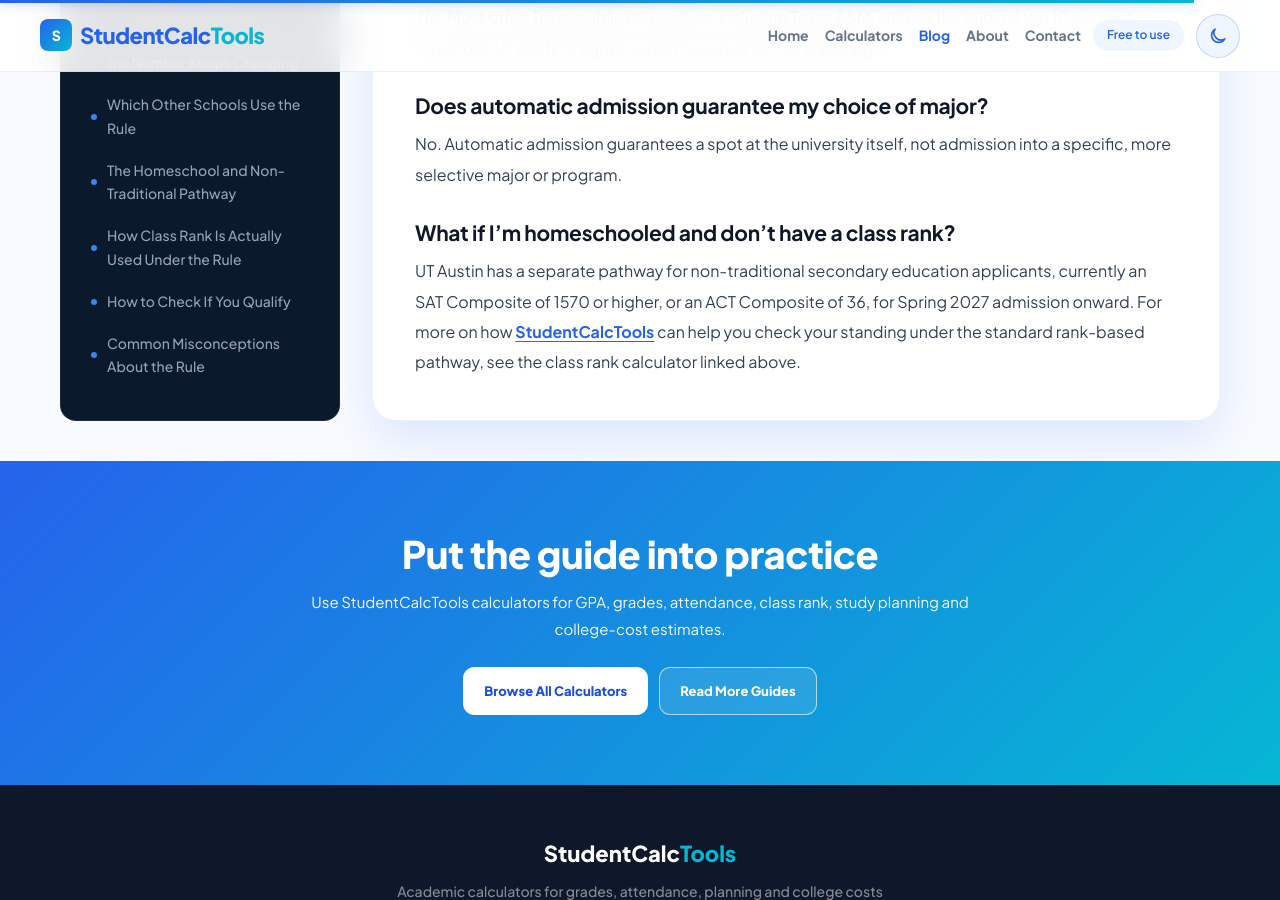
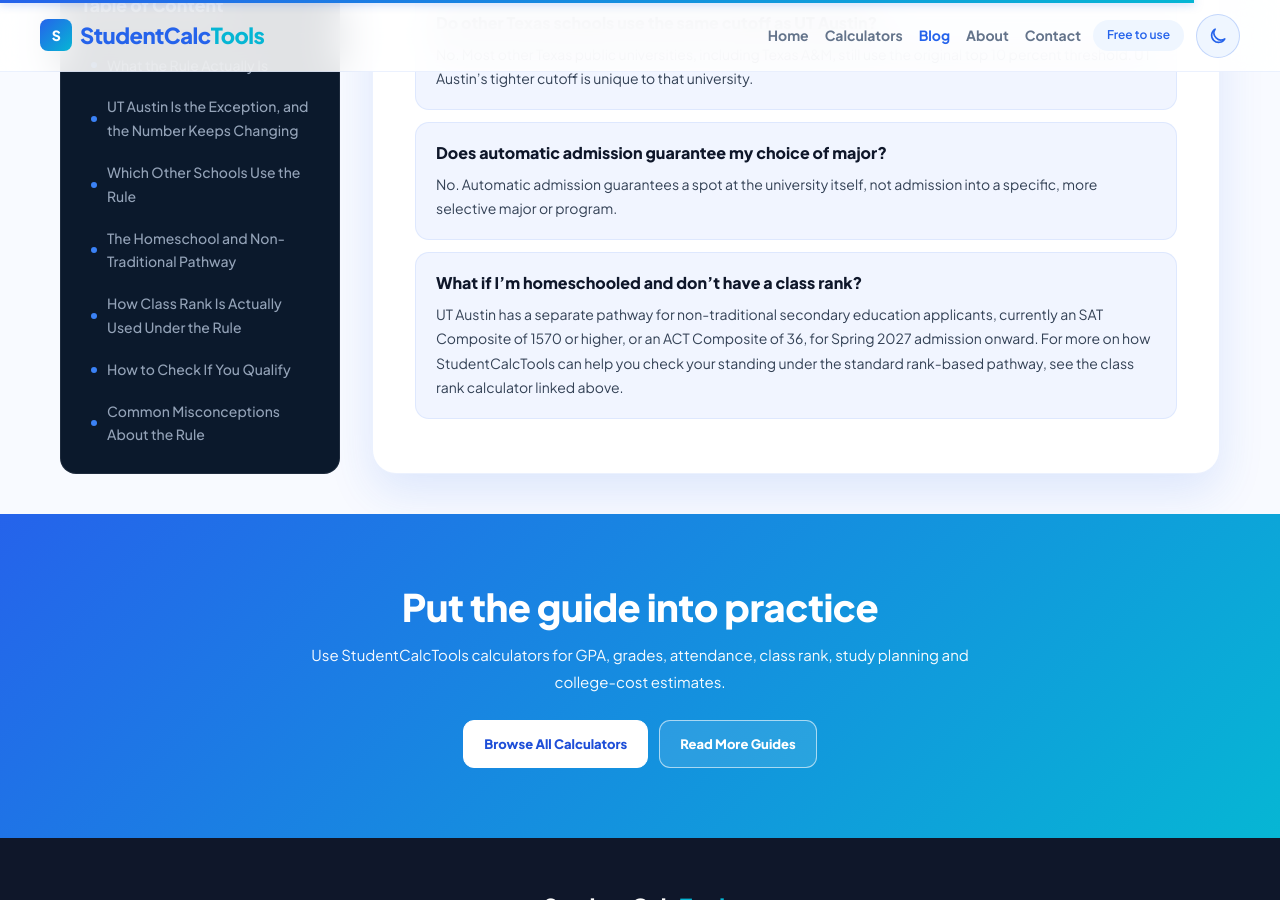
Before and after one commit to zaidmeo09-dhangal/studentcalctools, a Jekyll site: the page built from _posts/2026-08-18-texas-top-10percent-rule-explained-automatic-admission-by-class-rank.md, in a window 1280 px wide and 900 px high, scrolled down 5280 px. Built offline with Jekyll 4.4.1, drawn with Linux system fonts in a browser that asks for light colours; part of the change alters nothing that is shown.

```diff
--- a/_posts/2026-08-18-texas-top-10percent-rule-explained-automatic-admission-by-class-rank.md
+++ b/_posts/2026-08-18-texas-top-10percent-rule-explained-automatic-admission-by-class-rank.md
@@ -23,6 +23,53 @@ excerpt: How Texas's Top 10% Rule works, why UT Austin's real cutoff is now top
 featured_image: /assets/images/texas-top-10percent-rule-explained-automatic-admission-by-class-rank.webp
 image_alt: "Texas Top 10% Rule Explained: Automatic Admission by Class Rank"
 read_time: 5 min read
+faqs_raw: >-
+  What is the Texas Top 10% Rule?
+
+  It’s House Bill 588, a 1997 Texas law that guarantees automatic admission to
+  Texas public universities for students who graduate in the top 10 percent of
+  their high school class.
+
+  ---
+
+  Does UT Austin still use the Top 10% Rule?
+
+  Not in its original form. UT Austin has a special legal exception, capped at
+  75 percent of its Texas resident freshman class, which has resulted in a much
+  tighter cutoff than 10 percent for years.
+
+  ---
+
+  What’s the current UT Austin cutoff?
+
+  Top 5 percent for Summer/Fall 2026 through Spring 2028 applicants, according
+  to UT Austin’s own admissions page. This is down from the top 6 percent used
+  in prior cycles, so don’t rely on older sources citing 6 percent.
+
+  ---
+
+  Do other Texas schools use the same cutoff as UT Austin?
+
+  No. Most other Texas public universities, including Texas A&M, still use the
+  original top 10 percent threshold. UT Austin’s tighter cutoff is unique to
+  that university.
+
+  ---
+
+  Does automatic admission guarantee my choice of major?
+
+  No. Automatic admission guarantees a spot at the university itself, not
+  admission into a specific, more selective major or program.
+
+  ---
+
+  What if I’m homeschooled and don’t have a class rank?
+
+  UT Austin has a separate pathway for non-traditional secondary education
+  applicants, currently an SAT Composite of 1570 or higher, or an ACT Composite
+  of 36, for Spring 2027 admission onward. For more on how StudentCalcTools can
+  help you check your standing under the standard rank-based pathway, see the
+  class rank calculator linked above.
 ---
 **Texas's Top 10% Rule, officially House Bill 588, guarantees automatic admission to Texas public universities for students who graduate in the top 10 percent of their high school class.** The University of Texas at Austin is a legal exception to that number: its actual current cutoff is the top 5 percent, not 10, and not the top 6 percent still cited on many older pages. Most other Texas public universities, including Texas A&M, still use something close to the original top 10 percent. This guide to the Texas top 10 percent rule covers exactly how it works, why UT Austin's number is different, and how to check whether your own rank qualifies, starting with the [class rank calculator](https://studentcalctools.com/class-rank-calculator/) if you want to check your percentile before reading further.
 
@@ -98,31 +145,3 @@ For context on how your percentile compares more broadly, not just for Texas aut
 - **You must graduate from an accredited Texas high school.** Attending school out of state, even briefly, or graduating from certain non-accredited programs can affect eligibility, confirm your specific situation with your counselor.
 - **The rule doesn't guarantee financial aid or any other benefit**, it's strictly an admission guarantee.
 - **UT Austin's threshold isn't fixed.** Unlike the flat top 10 percent used elsewhere, UT Austin recalculates its cutoff based on demand, meaning the exact percentage can shift from year to year. Always check the current published number rather than assuming it matches a prior year.
-
-
-
-## **Frequently Asked Questions**
-
-### What is the Texas Top 10% Rule?
-
-It's House Bill 588, a 1997 Texas law that guarantees automatic admission to Texas public universities for students who graduate in the top 10 percent of their high school class.
-
-### Does UT Austin still use the Top 10% Rule?
-
-Not in its original form. UT Austin has a special legal exception, capped at 75 percent of its Texas resident freshman class, which has resulted in a much tighter cutoff than 10 percent for years.
-
-### What's the current UT Austin cutoff?
-
-Top 5 percent for Summer/Fall 2026 through Spring 2028 applicants, according to UT Austin's own admissions page. This is down from the top 6 percent used in prior cycles, so don't rely on older sources citing 6 percent.
-
-### Do other Texas schools use the same cutoff as UT Austin?
-
- No. Most other Texas public universities, including Texas A&M, still use the original top 10 percent threshold. UT Austin's tighter cutoff is unique to that university.
-
-### Does automatic admission guarantee my choice of major?
-
-No. Automatic admission guarantees a spot at the university itself, not admission into a specific, more selective major or program.
-
-### What if I'm homeschooled and don't have a class rank?
-
-UT Austin has a separate pathway for non-traditional secondary education applicants, currently an SAT Composite of 1570 or higher, or an ACT Composite of 36, for Spring 2027 admission onward. For more on how [StudentCalcTools](https://studentcalctools.com/) can help you check your standing under the standard rank-based pathway, see the class rank calculator linked above.
```
